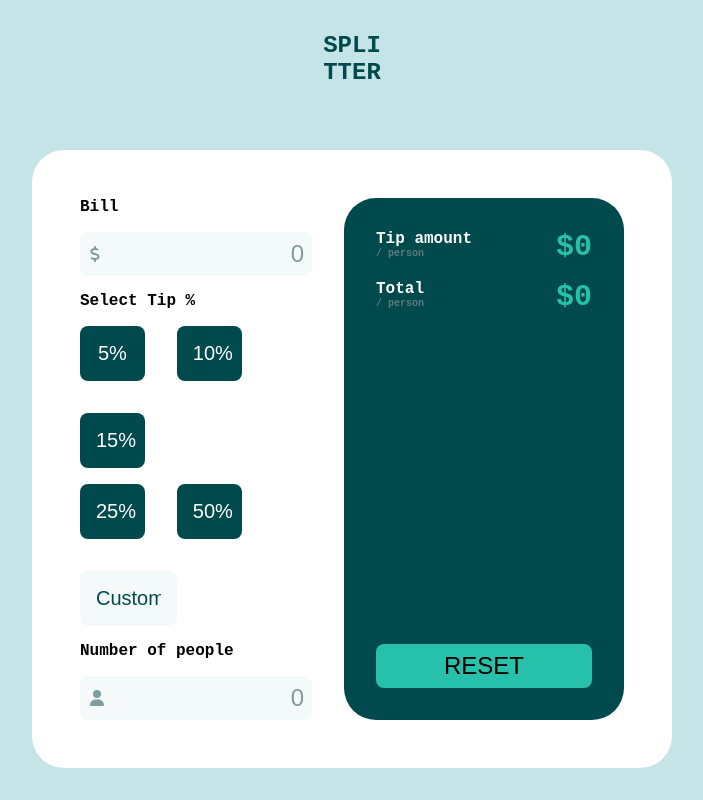
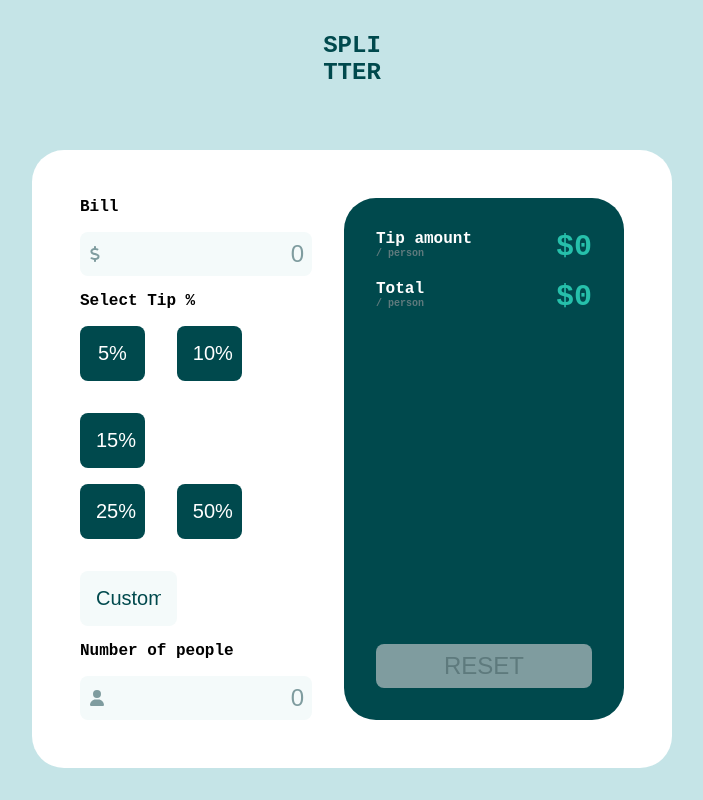
Before and after one commit to NicolaVolta/TipCalculator, a React (Vite) app: page / in a window 1280 px wide. Shown: the whole page, without its empty margins (288-991 px from the left). Built offline with nearby package versions, Linux system fonts and the light colour scheme.

Commit message:
Fix disabled reset button style

```diff
--- a/src/components/ResultPanel/ResultPanel.scss
+++ b/src/components/ResultPanel/ResultPanel.scss
@@ -20,8 +20,8 @@
     padding:.5rem;
 
     &:disabled {
-        background-color: $dark-grayish-cyan;
-        color: $very-dark-cyan;
+        background-color: $greish-cyan;
+        color: $dark-grayish-cyan;
     }
 }
 
--- a/src/components/ResultPanel/ResultPanel.tsx
+++ b/src/components/ResultPanel/ResultPanel.tsx
@@ -46,7 +46,7 @@ export const ResultPanel = ({ onReset, inputs }: iResultPanelProps) => {
                     </div>
                 </div>
             </div>
-            <input type='button' value='RESET' className='reset-button' onClick={onReset}/>
+            <input disabled={inputs.bill === 0 || inputs.peopleNumber === 0} type='button' value='RESET' className='reset-button' onClick={onReset}/>
         </div>
     )
 }
```
